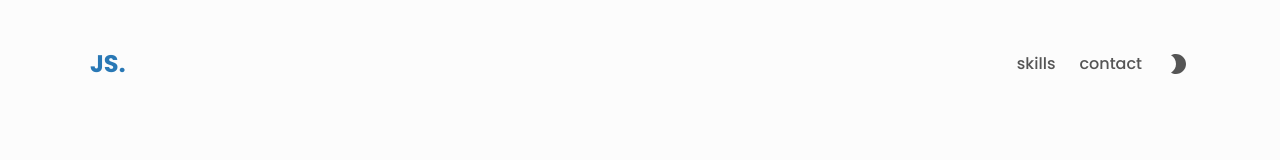
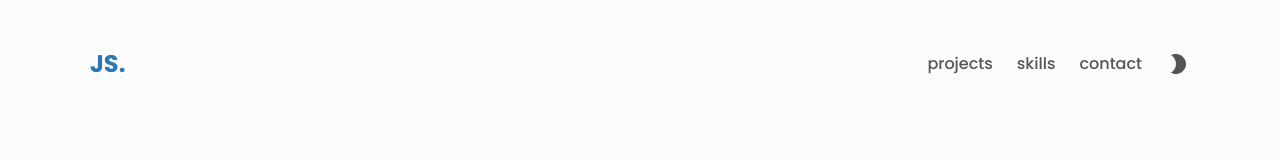
Before and after one commit to Osama-you/portfolio, a React (Create React App) app: page / in a window 1280 px wide. Shown: the top 160 px of the page. Built offline with nearby package versions, Linux system fonts and the light colour scheme.

Commit message:
Update portfolio data

```diff
--- a/src/portfolio.js
+++ b/src/portfolio.js
@@ -3,7 +3,32 @@ const header = {
   title: 'JS.',
 };
 
-const projects = [];
+const projects = [
+  {
+    name: 'Project 1',
+    description:
+      'Amet asperiur? Voluptate ores et impedit aliquam consectet s sed a nulla ipsa officia et esse aliquam',
+    stack: ['TypeScript', 'React'],
+    sourceCode: 'https://github.com',
+    livePreview: 'https://github.com',
+  },
+  {
+    name: 'Project 2',
+    description:
+      'Amet asperiur? Volup te ores et impe tate ores et impedit aliquam consectet s sed a nulla ipsa officia et esse aliquam',
+    stack: ['TypeScript', 'React'],
+    sourceCode: 'https://github.com',
+    livePreview: 'https://github.com',
+  },
+  {
+    name: 'Project 3',
+    description:
+      'Amet asperiur? Voluptate ores et impedit aliqua te ores et impe  ipsa officia et m consectet s sed a nulla ipsa officia et esse aliquam',
+    stack: ['TypeScript', 'React'],
+    sourceCode: 'https://github.com',
+    livePreview: 'https://github.com',
+  },
+];
 
 const skills = [
   'HTML',
```
